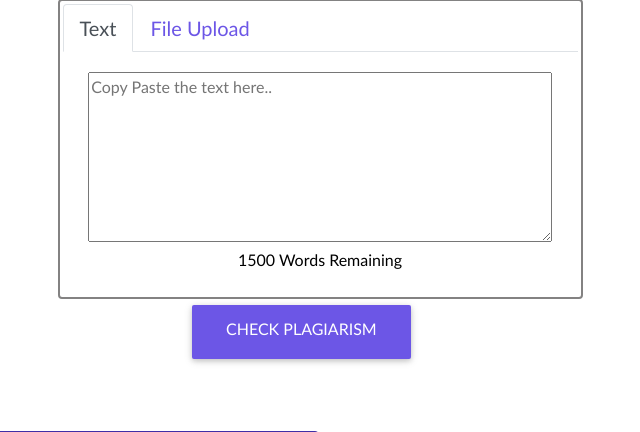
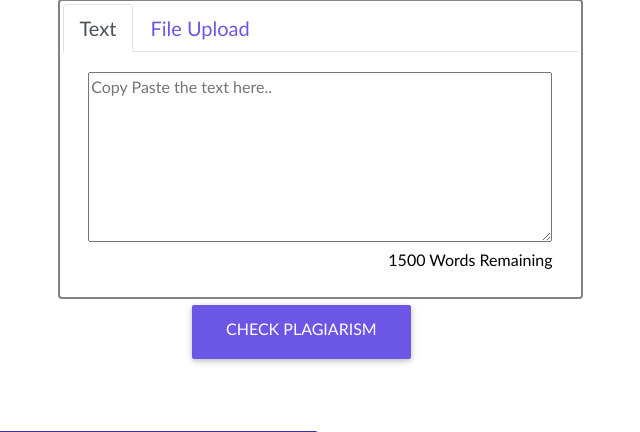
Before and after one commit to Pooja-Venkatesan/check-plag, a Django app: page / in a window 1280 px wide. Shown: the part 906-1338 px from the top of the page, without its empty margins (320-960 px from the left). Run offline with Django 3.2, Linux system fonts and the light colour scheme; some libraries are stand-ins or nearby versions; some web fonts are replaced.

Commit message:
Add files via upload

```diff
--- a/plagiarismchecker/templates/pc/index.html
+++ b/plagiarismchecker/templates/pc/index.html
@@ -55,6 +55,11 @@
 	background-clip: text;
 	-webkit-background-clip: text;
 	-webkit-text-fill-color: transparent;
+ }
+
+ #ch{
+  text-align: right;
+  padding-right: 25px;
  }
 
     </style>
```
